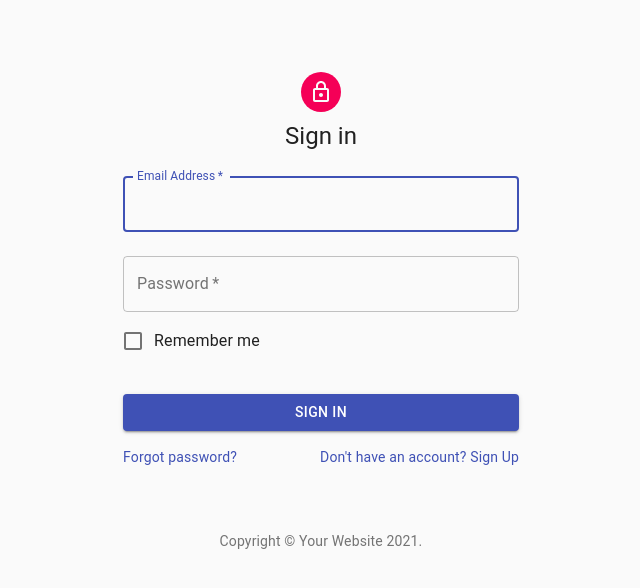
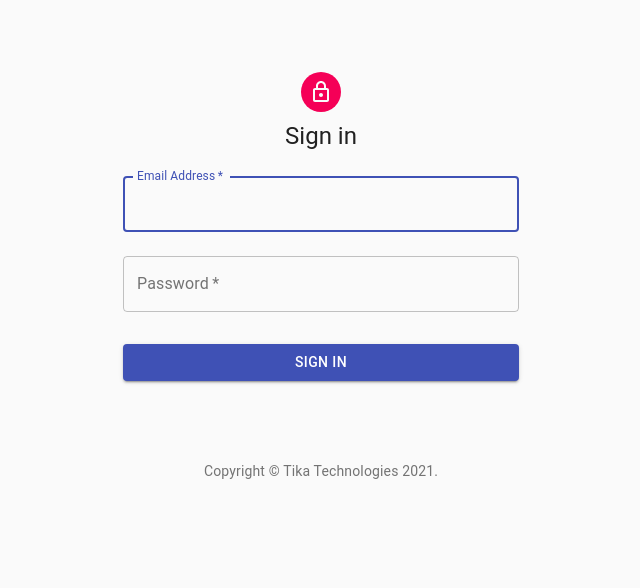
Before and after one commit to jadilovic/react-login, a React (Create React App) app: page /login in a window 1280 px wide. Shown: the top 588 px of the page, without its empty margins (319-959 px from the left). Built offline with nearby package versions, Linux system fonts and the light colour scheme.

Commit message:
finalized login

```diff
--- a/src/components/Login.js
+++ b/src/components/Login.js
@@ -3,10 +3,7 @@ import Avatar from "@material-ui/core/Avatar";
 import Button from "@material-ui/core/Button";
 import CssBaseline from "@material-ui/core/CssBaseline";
 import TextField from "@material-ui/core/TextField";
-import FormControlLabel from "@material-ui/core/FormControlLabel";
-import Checkbox from "@material-ui/core/Checkbox";
 import Link from "@material-ui/core/Link";
-import Grid from "@material-ui/core/Grid";
 import Box from "@material-ui/core/Box";
 import LockOutlinedIcon from "@material-ui/icons/LockOutlined";
 import Typography from "@material-ui/core/Typography";
@@ -24,8 +21,8 @@ function Copyright() {
   return (
     <Typography variant="body2" color="textSecondary" align="center">
       {"Copyright © "}
-      <Link color="inherit" href="https://material-ui.com/">
-        Your Website
+      <Link color="inherit" href="#">
+        Tika Technologies
       </Link>{" "}
       {new Date().getFullYear()}
       {"."}
@@ -59,20 +56,12 @@ export default function SignIn(props) {
   const [email, setEmail] = useState("");
   const [password, setPassword] = useState("");
   const [error, setError] = useState("");
-  let data = [];
+
   const [state, setState] = useState({
     email: "",
     password: "",
     successMessage: null,
   });
-
-  const handleChange = (e) => {
-    const { id, value } = e.target;
-    setState((prevState) => ({
-      ...prevState,
-      [id]: value,
-    }));
-  };
 
   const handleSubmitClick = (e) => {
     e.preventDefault();
@@ -90,29 +79,19 @@ export default function SignIn(props) {
     axios
       .post("/api/public/login", payload)
       .then(function (response) {
-        console.log(response.data);
         console.log(response.status);
         if (response.status === 200) {
           setState((prevState) => ({
             ...prevState,
             successMessage: "Login successful. Redirecting to home page..",
           }));
-
-          localStorage.setItem("user", JSON.stringify(response.data));
         }
-        /*
-        else if (response.data.code === 204) {
-          props.showError("Username and password do not match");
-        } else {
-          props.showError("Username does not exists");
-        }*/
-      })
-      .then(() => {
+        localStorage.setItem("user", JSON.stringify(response.data));
         // REDIRECTING TO DASHBOARD console.log("redirect");
         history.push("/");
       })
       .catch(function (error) {
-        setError("Email and Password are Wrong");
+        setError("Password or Email incorrect");
         return;
       });
   };
@@ -140,8 +119,6 @@ export default function SignIn(props) {
             autoFocus
             value={email}
             onChange={(e) => setEmail(e.target.value)}
-            // value={state.email}
-            // onChange={handleChange}
           />
           <TextField
             variant="outlined"
@@ -155,12 +132,6 @@ export default function SignIn(props) {
             autoComplete="current-password"
             value={password}
             onChange={(e) => setPassword(e.target.value)}
-            // value={state.password}
-            // onChange={handleChange}
-          />
-          <FormControlLabel
-            control={<Checkbox value="remember" color="primary" />}
-            label="Remember me"
           />
           <Button
             type="submit"
@@ -177,18 +148,6 @@ export default function SignIn(props) {
               {props.error || error}
             </Alert>
           )}
-          <Grid container>
-            <Grid item xs>
-              <Link href="#" variant="body2">
-                Forgot password?
-              </Link>
-            </Grid>
-            <Grid item>
-              <Link href="#" variant="body2">
-                {"Don't have an account? Sign Up"}
-              </Link>
-            </Grid>
-          </Grid>
         </form>
       </div>
       <Box mt={8}>
```
Also changed, not shown: src/components/LoginForm.js (+2 -52 lines).
